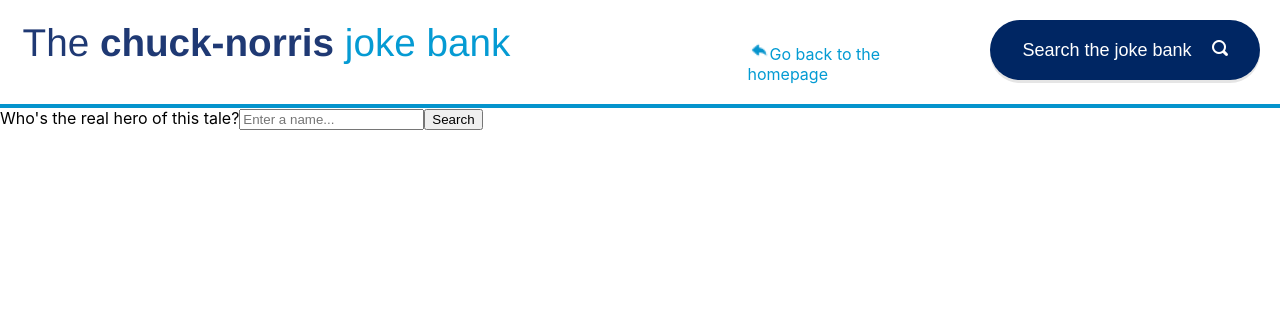
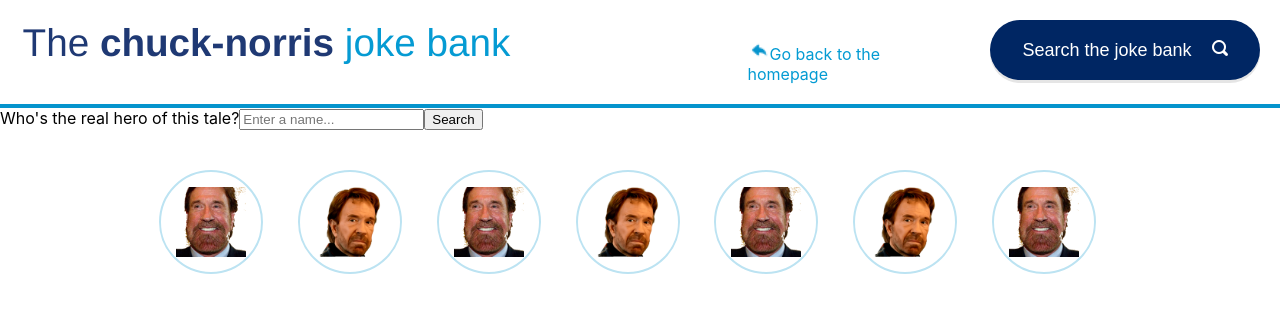
Before and after one commit to katebry/reactjs-chucknorris, a React (Create React App) app in the folder chucknorris-joke-app/: page /search in a window 1280 px wide. Shown: the top 312 px of the page. Built offline with nearby package versions, Linux system fonts and the light colour scheme.

Commit message:
chore: tidied up styling and added README instructions

```diff
--- a/chucknorris-joke-app/src/App.js
+++ b/chucknorris-joke-app/src/App.js
@@ -4,6 +4,7 @@
 import { SearchJoke } from "./api/SearchJoke";
 import { StyledHeader } from "./common/styled-features";
 import { Header } from "./components/Header";
+import { Footer } from "./components/Footer";
 
 function App() {
   return (
@@ -19,6 +20,7 @@
           <SearchJoke />
         </Route>
       </Switch>
+      <Footer />
     </Router>
   );
 }
--- a/chucknorris-joke-app/src/api/GetRandomJoke.jsx
+++ b/chucknorris-joke-app/src/api/GetRandomJoke.jsx
@@ -1,18 +1,12 @@
 import axios from "axios";
 import React, { useState } from "react";
-import { StyledButton } from "../common/styled-features";
+import { StyledButton, H1 } from "../common/styled-features";
 import styled from "styled-components";
 
 const Container = styled.div`
   display: grid;
   grid-template-rows: (2, 1fr);
   padding-left: 20px;
-`;
-
-const H1 = styled.h1`
-  color: #002663;
-  font-weight: 900;
-  font-size: 48px;
 `;
 
 const H2 = styled.h2``;
--- a/chucknorris-joke-app/src/common/styled-features.js
+++ b/chucknorris-joke-app/src/common/styled-features.js
@@ -32,3 +32,97 @@
     box-shadow: 0 3px #666;
   }
 `;
+
+// Header
+export const HeaderContainer = styled.div`
+  display: grid;
+  grid-template-columns: repeat(5, 1fr);
+  grid-template-rows: 1fr;
+  grid-column-gap: 60px;
+  padding: 20px;
+  border-bottom: 4px solid #0494cd;
+`;
+
+export const Logo = styled.img`
+  grid-column: 1 / 3;
+`;
+
+export const BackIconContainer = styled.div`
+  grid-column: 4;
+  padding-top: 15px;
+`;
+
+export const StyledBackIcon = styled.img`
+  width: 22px;
+  height: 20px;
+  padding-top: 5px;
+`;
+
+export const SearchButton = styled.div`
+  grid-column: 5;
+`;
+
+export const SearchIcon = styled.img`
+  padding-left: 20px;
+`;
+
+// Footer
+export const FooterImg = styled.img`
+  display: flex;
+  justify-content: center;
+  overflow: hidden;
+  position: relative;
+  padding: 15px;
+  height: 70px;
+  width: 100px;
+`;
+
+export const FooterIconsContainer = styled.div`
+  display: grid;
+  grid-template-columns: repeat(9, 1fr);
+  grid-template-rows: 1fr;
+  grid-column-gap: 10px;
+  padding: 20px;
+  padding-top: 20px;
+`;
+
+export const FooterIconWrapper = styled.div`
+  display: flex;
+  height: 100px;
+  width: 100px;
+  border-radius: 99px;
+  border-radius: 50%;
+  border: 2px solid #bce3f2;
+  align-items: center;
+  justify-content: center;
+  transition: opacity 0.25s;
+  z-index: 1;
+
+  :hover {
+    background-color: #bce3f2;
+  }
+`;
+
+// Homepage
+export const ImageContainer = styled.div`
+  display: inline-block;
+  padding-left: 15px;
+  vertical-align: top;
+  width: 100%;
+  float: left;
+`;
+
+export const MainChuckImg = styled.img`
+  display: inline-block;
+  padding-left: 15px;
+  padding-right: 30px;
+  vertical-align: top;
+  float: right;
+`;
+
+// API calls
+export const H1 = styled.h1`
+  color: #002663;
+  font-weight: 900;
+  font-size: 48px;
+`;
--- a/chucknorris-joke-app/src/components/Footer.jsx
+++ b/chucknorris-joke-app/src/components/Footer.jsx
@@ -2,113 +2,64 @@
 import styled from "styled-components";
 import chuck2 from "../assets/chuck2.png";
 import chuck3 from "../assets/chuck3.png";
+import {
+  FooterImg,
+  FooterIconsContainer,
+  FooterIconWrapper
+} from "../common/styled-features";
 
-const Container = styled.div`
-  display: grid;
-  grid-template-columns: repeat(9, 1fr);
-  grid-template-rows: 1fr;
-  grid-column-gap: 10px;
-  padding: 20px;
-  padding-top: 20px;
-`;
-
-const R = styled.div`
-  display: flex;
-  height: 100px;
-  width: 100px;
-  border-radius: 99px;
-  border-radius: 50%;
-  border: 5px solid #bce3f2;
-  align-items: center;
-  justify-content: center;
-  transition: opacity 0.25s;
-  z-index: 1;
-
-  :hover {
-    background-color: #bce3f2;
-  }
-`;
-
-const I1 = styled(R)`
+const Image1 = styled(FooterIconWrapper)`
   grid-column: 2;
 `;
 
-const I2 = styled(R)`
+const Image2 = styled(FooterIconWrapper)`
   grid-column: 3;
 `;
 
-const I3 = styled(R)`
+const Image3 = styled(FooterIconWrapper)`
   grid-column: 4;
 `;
 
-const I4 = styled(R)`
+const Image4 = styled(FooterIconWrapper)`
   grid-column: 5;
 `;
 
-const I5 = styled(R)`
+const Image5 = styled(FooterIconWrapper)`
   grid-column: 6;
 `;
 
-const I6 = styled(R)`
+const Image6 = styled(FooterIconWrapper)`
   grid-column: 7;
 `;
 
-const I7 = styled(R)`
+const Image7 = styled(FooterIconWrapper)`
   grid-column: 8;
-`;
-
-const Img = styled.img`
-  display: flex;
-  justify-content: center;
-  overflow: hidden;
-  position: relative;
-  padding: 15px;
-  height: 70px;
-  width: 100px;
-`;
-
-const ImageTagContainer = styled.div`
-  display: flex;
-`;
-
-const P = styled.p`
-  color: #002663;
-  font-size: 28px;
-  font-weight: 900;
 `;
 
 export function Footer() {
   return (
-    <Container>
-      {/* <ImageTagContainer> */}
-      <I1>
-        <Img src={chuck3} alt="the face of chuck" />
-      </I1>
-      {/* <P>Tell</P> */}
-      {/* </ImageTagContainer> */}
-      <I2>
-        <Img src={chuck2} alt="the face of chuck" />
-      </I2>
-      {/* Me */}
-      <I3>
-        <Img src={chuck3} alt="the face of chuck" />
-      </I3>
-      {/* A */}
-      <I4>
-        <Img src={chuck2} alt="the face of chuck" />
-      </I4>
-      {/* Funny */}
-      <I5>
-        <Img src={chuck3} alt="the face of chuck" />
-      </I5>
-      <I6>
-        <Img src={chuck2} alt="the face of chuck" />
-      </I6>
-      {/* Funny */}
-      <I7>
-        <Img src={chuck3} alt="the face of chuck" />
-      </I7>
-      {/* Joke */}
-    </Container>
+    <FooterIconsContainer>
+      <Image1>
+        <FooterImg src={chuck3} alt="the face of chuck" />
+      </Image1>
+      <Image2>
+        <FooterImg src={chuck2} alt="the face of chuck" />
+      </Image2>
+      <Image3>
+        <FooterImg src={chuck3} alt="the face of chuck" />
+      </Image3>
+      <Image4>
+        <FooterImg src={chuck2} alt="the face of chuck" />
+      </Image4>
+      <Image5>
+        <FooterImg src={chuck3} alt="the face of chuck" />
+      </Image5>
+      <Image6>
+        <FooterImg src={chuck2} alt="the face of chuck" />
+      </Image6>
+      <Image7>
+        <FooterImg src={chuck3} alt="the face of chuck" />
+      </Image7>
+    </FooterIconsContainer>
   );
 }
--- a/chucknorris-joke-app/src/components/Header.jsx
+++ b/chucknorris-joke-app/src/components/Header.jsx
@@ -1,61 +1,34 @@
 import React from "react";
 import { Link } from "react-router-dom";
-import { StyledButton } from "../common/styled-features";
-import styled from "styled-components";
+import {
+  StyledButton,
+  StyledBackIcon,
+  SearchButton,
+  BackIconContainer,
+  SearchIcon,
+  HeaderContainer,
+  Logo
+} from "../common/styled-features";
 import logo from "../assets/chuck-logo.png";
 import backicon from "../assets/back-icon.png";
 import searchicon from "../assets/search-icon.png";
 
-const Container = styled.div`
-  display: grid;
-  grid-template-columns: repeat(5, 1fr);
-  grid-template-rows: 1fr;
-  grid-column-gap: 60px;
-  padding: 20px;
-  border-bottom: 4px solid #0494cd;
-`;
-
-const StyledLogo = styled.img`
-  width: 22px;
-  height: 20px;
-  padding-top: 5px;
-`;
-
-const Test = styled.img`
-  padding-left: 20px;
-`;
-
-const Back = styled.div`
-  grid-column: 4;
-  padding-top: 15px;
-`;
-
-const SearchBtn = styled.div`
-  grid-column: 5;
-`;
-
-const Img = styled.img`
-  grid-column: 1 / 3;
-`;
-
 export function Header() {
   return (
-    <Container>
-      <Img src={logo} alt="The Chuck-Norris Joke Bank Logo" />
-
-      <Back>
-        <StyledLogo src={backicon} alt="Back to Homepage" />
+    <HeaderContainer>
+      <Logo src={logo} alt="The Chuck-Norris Joke Bank Logo" />
+      <BackIconContainer>
+        <StyledBackIcon src={backicon} alt="Back to Homepage" />
         <Link to="/">Go back to the homepage</Link>
-      </Back>
-
-      <SearchBtn>
+      </BackIconContainer>
+      <SearchButton>
         <Link to="/search">
           <StyledButton>
             Search the joke bank
-            <Test src={searchicon} />
+            <SearchIcon src={searchicon} />
           </StyledButton>
         </Link>
-      </SearchBtn>
-    </Container>
+      </SearchButton>
+    </HeaderContainer>
   );
 }
--- a/chucknorris-joke-app/src/components/Homepage.jsx
+++ b/chucknorris-joke-app/src/components/Homepage.jsx
@@ -1,42 +1,22 @@
 import React from "react";
-import { StyledBody } from "../common/styled-features";
+import {
+  StyledBody,
+  ImageContainer,
+  MainChuckImg
+} from "../common/styled-features";
 import { GetRandomJoke } from "../api/GetRandomJoke";
 import chuckimage from "../assets/chuck-image.png";
-import styled from "styled-components";
-import { Footer } from "./Footer";
-
-const ChuckImg = styled.img`
-  display: inline-block;
-  padding-left: 15px;
-  padding-right: 30px;
-  vertical-align: top;
-  float: right;
-`;
-
-// justify-content: flex-end;
-// align-items: flex-end;
-// max-height: 450px;
-const Container = styled.div`
-  display: inline-block;
-  padding-left: 15px;
-  vertical-align: top;
-  width: 100%;
-  float: left;
-`;
 
 export function Homepage() {
   return (
-    <>
     <StyledBody>
       <GetRandomJoke />
-        <Container>
-          <ChuckImg
+      <ImageContainer>
+        <MainChuckImg
           src={chuckimage}
           alt="collage of Chuck Norris images through the ages"
         />
-        </Container>
+      </ImageContainer>
     </StyledBody>
-      <Footer />
-    </>
   );
 }
```
Also changed, not shown: 1 other file (tests, documents, lock files or other folders). Lines whose indentation alone changed are shown as unchanged.
